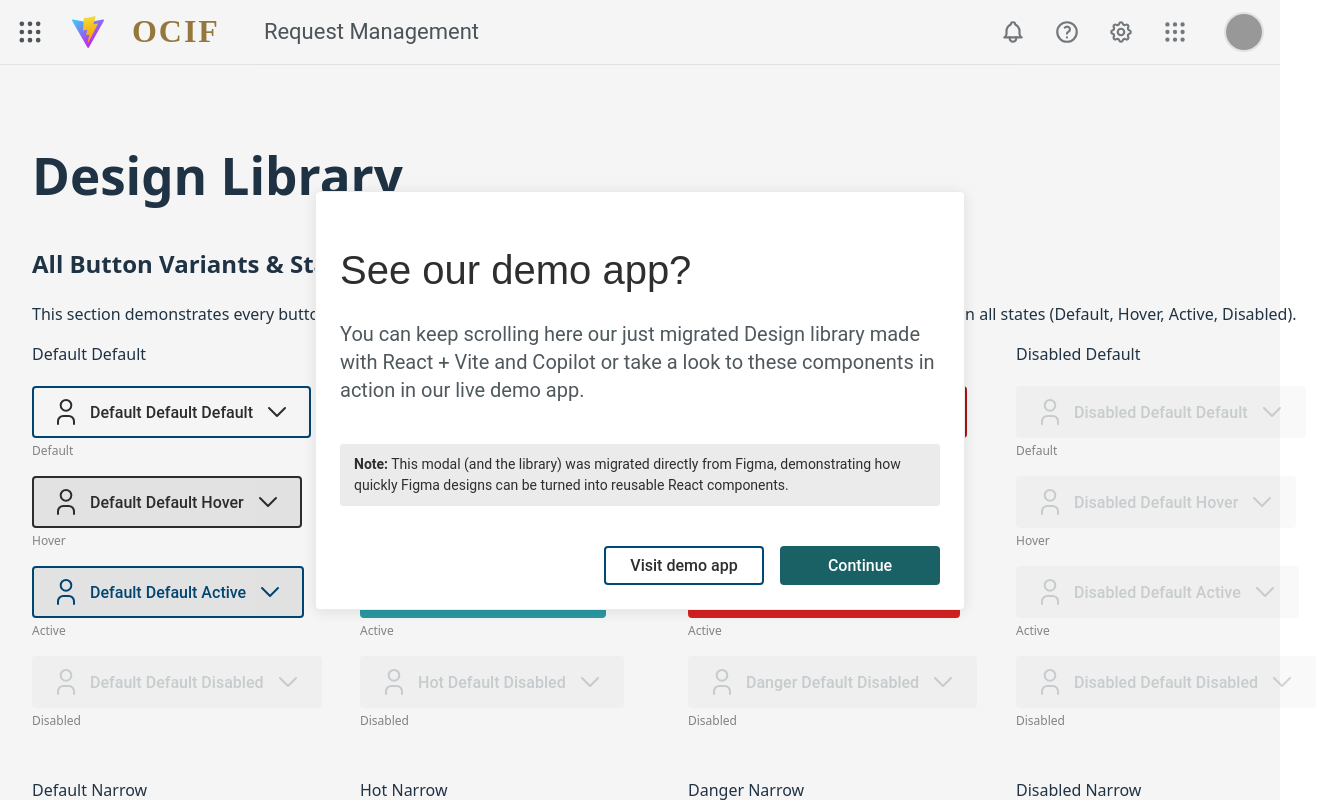
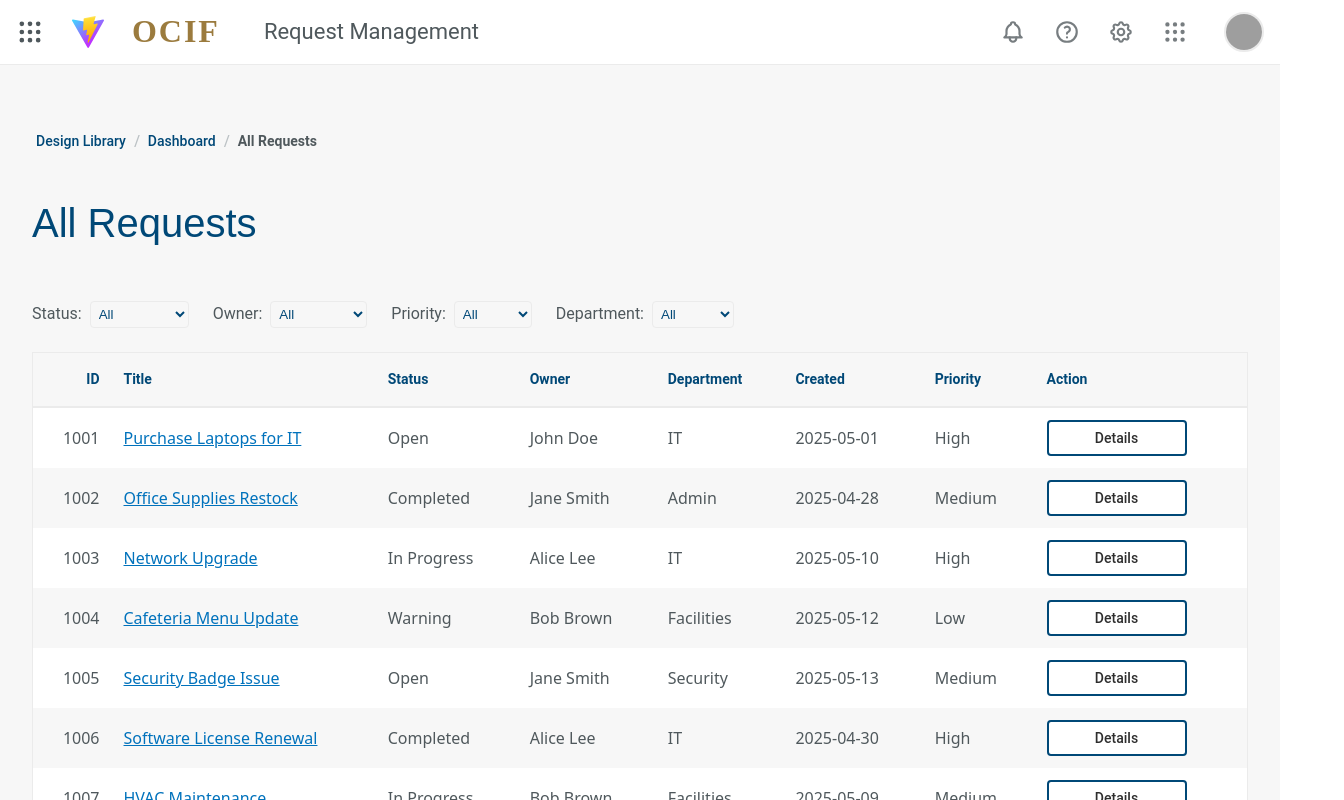
Before and after one commit to noelsajor/design-library, a React (Vite) app: page /#/design-library/requests in a window 1280 px wide. Shown: the top 800 px of the page, 1344 px wide, since content can reach past the window. Built offline with nearby package versions, Linux system fonts and the light colour scheme; grey boxes are pictures that could not be loaded.

Commit message:
Switch to HashRouter, use <Link> in Breadcrumb, add 404.html for GitHub Pages SPA routing support

```diff
--- a/src/App.tsx
+++ b/src/App.tsx
@@ -1,4 +1,4 @@
-import { BrowserRouter as Router, Routes, Route } from 'react-router-dom';
+import { HashRouter as Router, Routes, Route } from 'react-router-dom';
 import DashboardPage from './components/DashboardPage';
 import AllRequestsTablePage from './components/AllRequestsTablePage';
 import TrackInProgressPage from './components/TrackInProgressPage';
--- a/src/components/Breadcrumb.tsx
+++ b/src/components/Breadcrumb.tsx
@@ -1,5 +1,6 @@
 import { COLORS } from './colors';
 import { TYPOGRAPHY } from './typography';
+import { Link } from 'react-router-dom';
 
 export interface BreadcrumbItem {
   label: string;
@@ -18,8 +19,8 @@ const Breadcrumb: React.FC<{
         {items.map((item, idx) => (
           <li key={item.label} style={{ display: 'flex', alignItems: 'center' }}>
             {item.to ? (
-              <a
-                href={item.to}
+              <Link
+                to={item.to}
                 style={{
                   ...TYPOGRAPHY.bodySmallSM,
                   color: COLORS.navyBlue,
@@ -30,8 +31,8 @@ const Breadcrumb: React.FC<{
                   transition: 'background 0.2s',
                   display: 'flex',
                   alignItems: 'center',
-                  justifyContent: 'center', // Center align icon and label
-                  gap: 4, // Add gap for icon and label
+                  justifyContent: 'center',
+                  gap: 4,
                 }}
                 onMouseOver={e => (e.currentTarget.style.background = COLORS.lightSilver)}
                 onMouseOut={e => (e.currentTarget.style.background = 'transparent')}
@@ -40,7 +41,7 @@ const Breadcrumb: React.FC<{
               >
                 {item.icon && <span style={{ display: 'flex', alignItems: 'center' }}>{item.icon}</span>}
                 <span style={{ display: 'flex', alignItems: 'center' }}>{item.label}</span>
-              </a>
+              </Link>
             ) : (
               <span style={{ ...TYPOGRAPHY.bodySmallSM, color: COLORS.gunmetal, fontWeight: 600, padding: '0 4px', display: 'flex', alignItems: 'center', justifyContent: 'center', gap: 4 }}>
                 {item.icon && <span style={{ display: 'flex', alignItems: 'center' }}>{item.icon}</span>}
```
Also changed, not shown: 404.html (added, +22 -0 lines).
